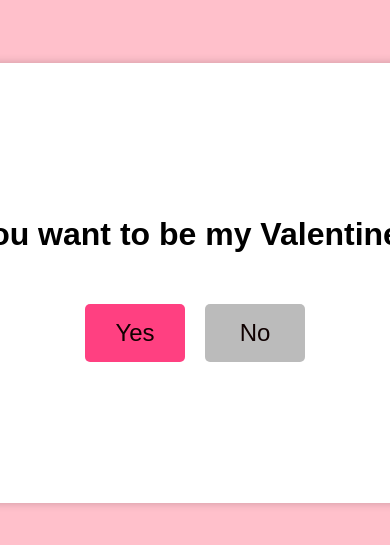
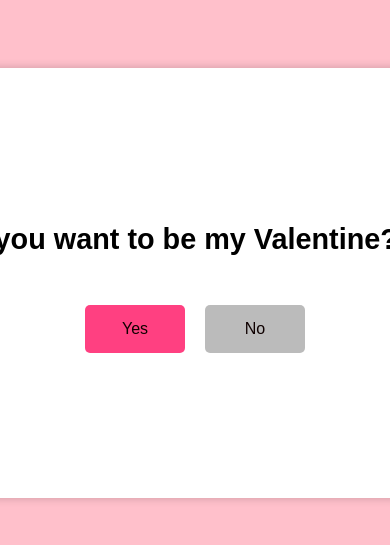
Before and after one commit to juliajomon/Valentine, a plain HTML site: page index.html in a window 390 px wide. Shown: the part 139-684 px from the top of the page. Drawn offline with Linux system fonts and the light colour scheme.

Commit message:
Update style.css

```diff
--- a/style.css
+++ b/style.css
@@ -38,15 +38,34 @@ button {
     border: none;
     cursor: pointer;
     border-radius: 5px;
+    width: 100%;
     width: 100px; /* Set a fixed width of 300px */
 }
 
 .yes {
     background-color: #ff4081;
     color: rgb(17, 0, 0);
+    width: 100%;
+    max-width: 100px;
 }
 
 .no {
     background-color: #bbb;
     color: rgb(15, 0, 0);
+    width:100%;
+    max-width: 100px;
 }
+@media (max-width: 600px) {
+    h1 {
+        font-size: 1.8rem; /* Adjust font size for smaller screens */
+    }
+
+    button {
+        font-size: 1rem; /* Adjust button text size */
+        width: 80%;
+    }
+
+    .container {
+        padding: 15px;
+    }
+}
```
